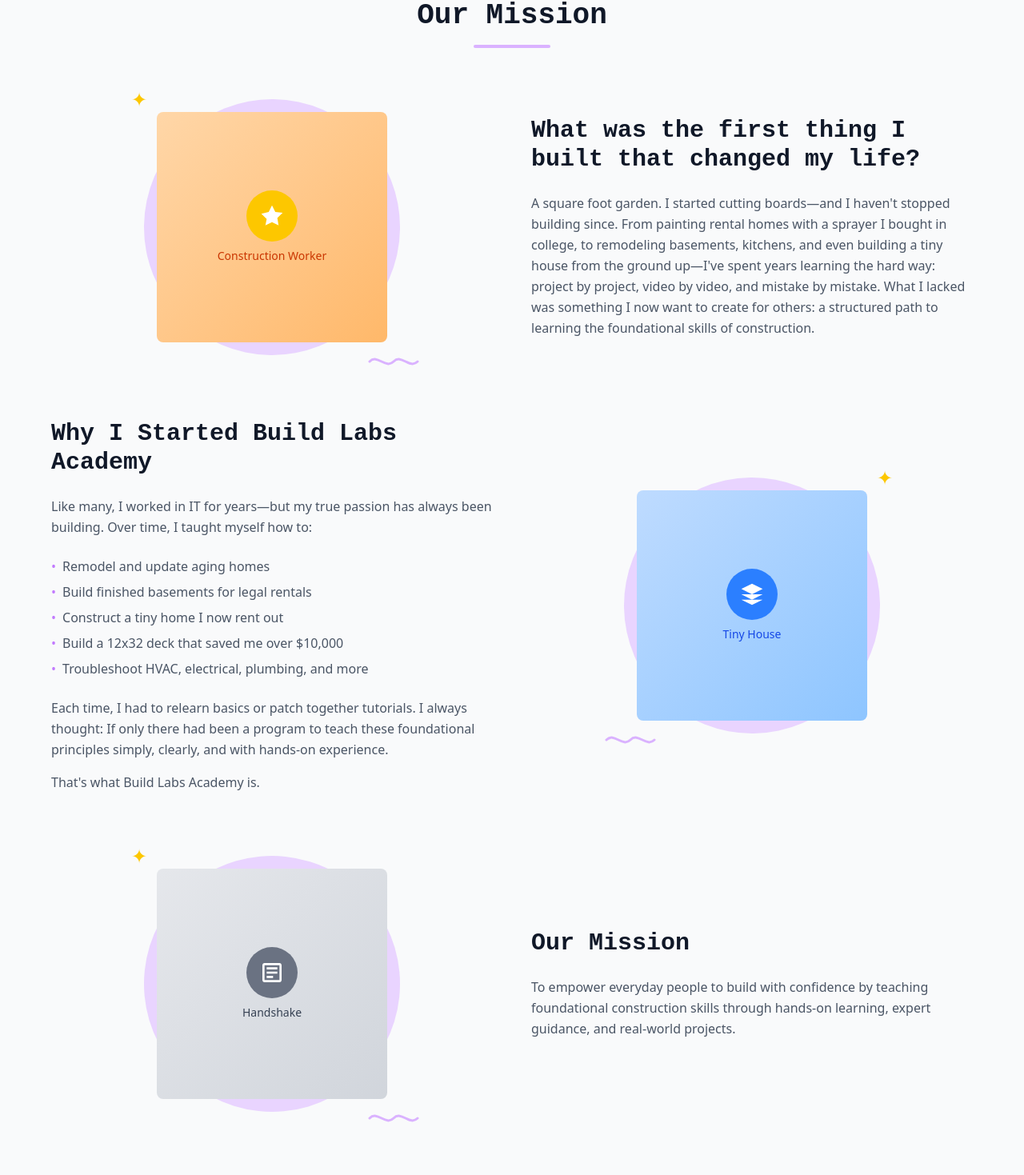
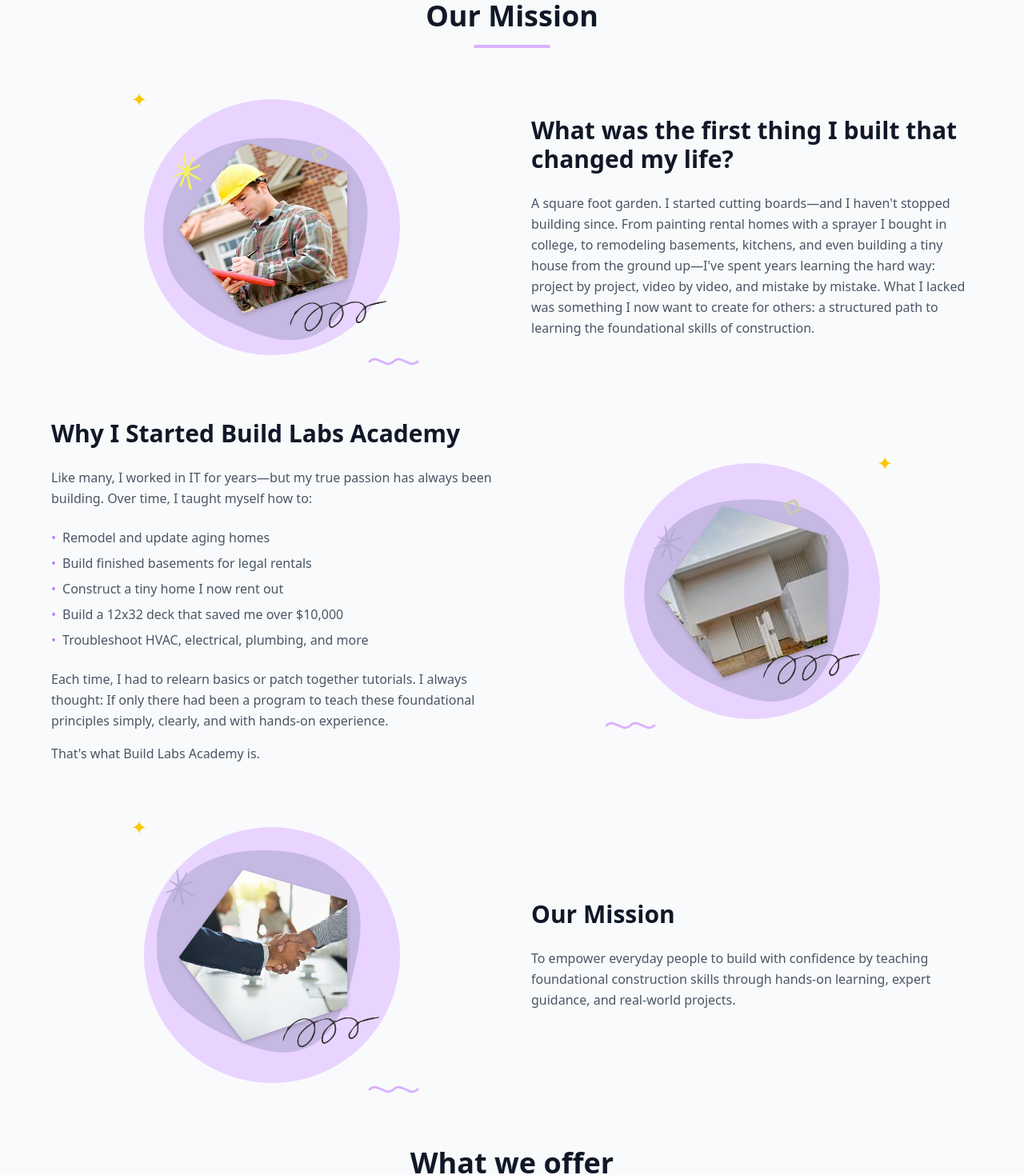
Before and after one commit to SeifEldin15/BuildLabAcademy, a Next.js app: page /about-us in a window 1280 px wide. Shown: the part 949-2418 px from the top of the page at 80% size. Built offline with nearby package versions, Linux system fonts and the light colour scheme.

Commit message:
Refactor OurMission component to use Next.js Image for optimized image loading; remove placeholder elements and update heading styles for consistency.

```diff
--- a/src/components/OurMission.tsx
+++ b/src/components/OurMission.tsx
@@ -1,3 +1,5 @@
+import Image from 'next/image';
+
 export default function OurMission() {
   return (
     <section className="py-16 px-4 bg-gray-50">
@@ -5,7 +7,7 @@
 
         {/* Our Mission Header */}
         <div className="text-center mb-16">
-          <h2 className="text-4xl font-bold text-gray-900 mb-4 font-orbitron">Our Mission</h2>
+          <h2 className="text-4xl font-bold text-gray-900 mb-4">Our Mission</h2>
           <div className="w-24 h-1 bg-purple-300 mx-auto rounded-full"></div>
         </div>
 
@@ -16,18 +18,14 @@
             <div className="relative w-80 h-80 mx-auto">
               {/* Purple blob background */}
               <div className="absolute inset-0 bg-purple-200 rounded-full transform rotate-12"></div>
-              {/* Image placeholder */}
-              <div className="absolute inset-4 bg-gradient-to-br from-orange-200 to-orange-300 rounded-lg overflow-hidden">
-                <div className="w-full h-full flex items-center justify-center">
-                  <div className="text-center text-orange-700">
-                    <div className="w-16 h-16 mx-auto mb-2 bg-yellow-400 rounded-full flex items-center justify-center">
-                      <svg className="w-8 h-8 text-white" fill="currentColor" viewBox="0 0 24 24">
-                        <path d="M12 2l3.09 6.26L22 9l-5 4.87 1.18 6.88L12 17.77l-6.18 2.98L7 14.87 2 10l6.91-1.74L12 2z"/>
-                      </svg>
-                    </div>
-                    <p className="text-sm font-medium">Construction Worker</p>
-                  </div>
-                </div>
+              {/* Image */}
+              <div className="absolute inset-4 rounded-lg overflow-hidden">
+                <Image
+                  src="/aboutsection1.png"
+                  alt="Construction Worker"
+                  fill
+                  className="object-cover"
+                />
               </div>
               {/* Decorative star */}
               <div className="absolute -top-4 -left-4 text-yellow-400 text-2xl">✦</div>
@@ -42,7 +40,7 @@
 
           {/* Right side - Content */}
           <div>
-            <h3 className="text-3xl font-bold text-gray-900 mb-6 font-orbitron">
+            <h3 className="text-3xl font-bold text-gray-900 mb-6">
               What was the first thing I built that changed my life?
             </h3>
             <p className="text-gray-600 leading-relaxed">
@@ -59,7 +57,7 @@
         <div className="grid lg:grid-cols-2 gap-12 items-center mb-20">
           {/* Left side - Content */}
           <div className="lg:order-1">
-            <h3 className="text-3xl font-bold text-gray-900 mb-6 font-orbitron">
+            <h3 className="text-3xl font-bold text-gray-900 mb-6">
               Why I Started Build Labs Academy
             </h3>
             <p className="text-gray-600 mb-6 leading-relaxed">
@@ -101,20 +99,14 @@
             <div className="relative w-80 h-80 mx-auto">
               {/* Purple blob background */}
               <div className="absolute inset-0 bg-purple-200 rounded-full transform -rotate-12"></div>
-              {/* Image placeholder */}
-              <div className="absolute inset-4 bg-gradient-to-br from-blue-200 to-blue-300 rounded-lg overflow-hidden">
-                <div className="w-full h-full flex items-center justify-center">
-                  <div className="text-center text-blue-700">
-                    <div className="w-16 h-16 mx-auto mb-2 bg-blue-500 rounded-full flex items-center justify-center">
-                      <svg className="w-8 h-8 text-white" fill="currentColor" viewBox="0 0 24 24">
-                        <path d="M12 2L2 7L12 12L22 7L12 2Z"/>
-                        <path d="M2 17L12 22L22 17"/>
-                        <path d="M2 12L12 17L22 12"/>
-                      </svg>
-                    </div>
-                    <p className="text-sm font-medium">Tiny House</p>
-                  </div>
-                </div>
+              {/* Image */}
+              <div className="absolute inset-4 rounded-lg overflow-hidden">
+                <Image
+                  src="/aboutsection2.png"
+                  alt="Tiny House"
+                  fill
+                  className="object-cover"
+                />
               </div>
               {/* Decorative elements */}
               <div className="absolute -top-4 -right-4 text-yellow-400 text-2xl">✦</div>
@@ -134,21 +126,14 @@
             <div className="relative w-80 h-80 mx-auto">
               {/* Purple blob background */}
               <div className="absolute inset-0 bg-purple-200 rounded-full transform rotate-6"></div>
-              {/* Image placeholder */}
-              <div className="absolute inset-4 bg-gradient-to-br from-gray-200 to-gray-300 rounded-lg overflow-hidden">
-                <div className="w-full h-full flex items-center justify-center">
-                  <div className="text-center text-gray-700">
-                    <div className="w-16 h-16 mx-auto mb-2 bg-gray-500 rounded-full flex items-center justify-center">
-                      <svg className="w-8 h-8 text-white" fill="currentColor" viewBox="0 0 24 24">
-                        <path d="M19 3H5C3.9 3 3 3.9 3 5V19C3 20.1 3.9 21 5 21H19C20.1 21 21 20.1 21 19V5C21 3.9 20.1 3 19 3ZM19 19H5V5H19V19Z"/>
-                        <path d="M7 7H17V9H7V7Z"/>
-                        <path d="M7 11H17V13H7V11Z"/>
-                        <path d="M7 15H13V17H7V15Z"/>
-                      </svg>
-                    </div>
-                    <p className="text-sm font-medium">Handshake</p>
-                  </div>
-                </div>
+              {/* Image */}
+              <div className="absolute inset-4 rounded-lg overflow-hidden">
+                <Image
+                  src="/aboutsection3.png"
+                  alt="Our Mission"
+                  fill
+                  className="object-cover"
+                />
               </div>
               {/* Decorative elements */}
               <div className="absolute -top-4 -left-4 text-yellow-400 text-2xl">✦</div>
@@ -162,7 +147,7 @@
 
           {/* Right side - Content */}
           <div>
-            <h3 className="text-3xl font-bold text-gray-900 mb-6 font-orbitron">
+            <h3 className="text-3xl font-bold text-gray-900 mb-6">
               Our Mission
             </h3>
             <p className="text-gray-600 leading-relaxed">
@@ -174,7 +159,7 @@
 
         {/* What We Offer Section */}
         <div className="text-center">
-          <h2 className="text-4xl font-bold text-gray-900 mb-4 font-orbitron">What we offer</h2>
+          <h2 className="text-4xl font-bold text-gray-900 mb-4">What we offer</h2>
           <div className="w-24 h-1 bg-purple-300 mx-auto rounded-full mb-16"></div>
 
           <div className="grid md:grid-cols-3 gap-8">
@@ -187,7 +172,7 @@
                   <path d="M2 12L12 17L22 12"/>
                 </svg>
               </div>
-              <h4 className="text-xl font-bold text-gray-900 mb-4 font-orbitron">
+              <h4 className="text-xl font-bold text-gray-900 mb-4">
                 Foundational Construction Training
               </h4>
               <p className="text-gray-600 text-sm leading-relaxed">
@@ -202,7 +187,7 @@
                   <path d="M10 20V14H14V20H19V12H22L12 3L2 12H5V20H10Z"/>
                 </svg>
               </div>
-              <h4 className="text-xl font-bold text-gray-900 mb-4 font-orbitron">
+              <h4 className="text-xl font-bold text-gray-900 mb-4">
                 Tiny House Build Experience
               </h4>
               <p className="text-gray-600 text-sm leading-relaxed">
@@ -220,7 +205,7 @@
                   <path d="M7 15H13V17H7V15Z"/>
                 </svg>
               </div>
-              <h4 className="text-xl font-bold text-gray-900 mb-4 font-orbitron">
+              <h4 className="text-xl font-bold text-gray-900 mb-4">
                 Student Portal & Learning Resources
               </h4>
               <p className="text-gray-600 text-sm leading-relaxed">
```
